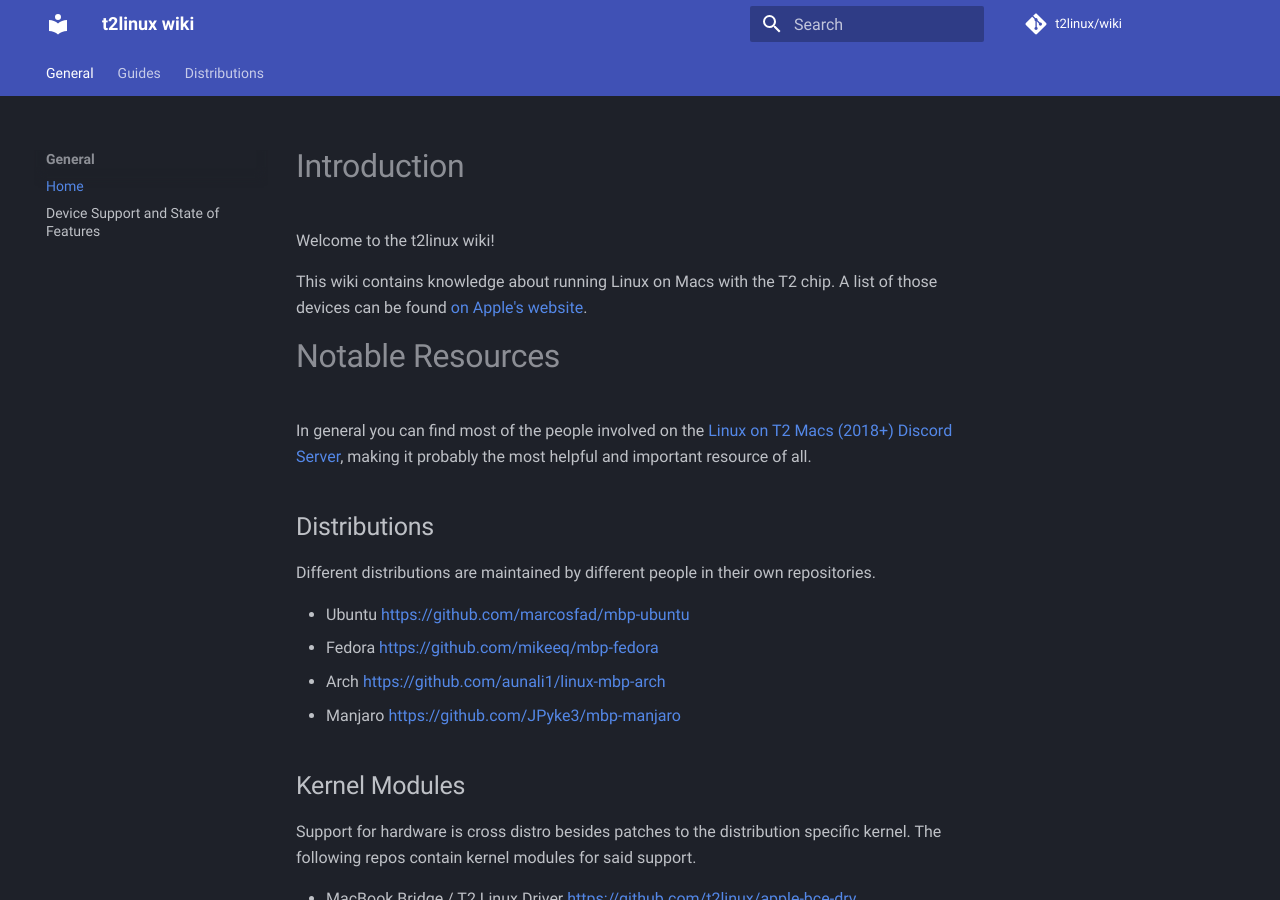
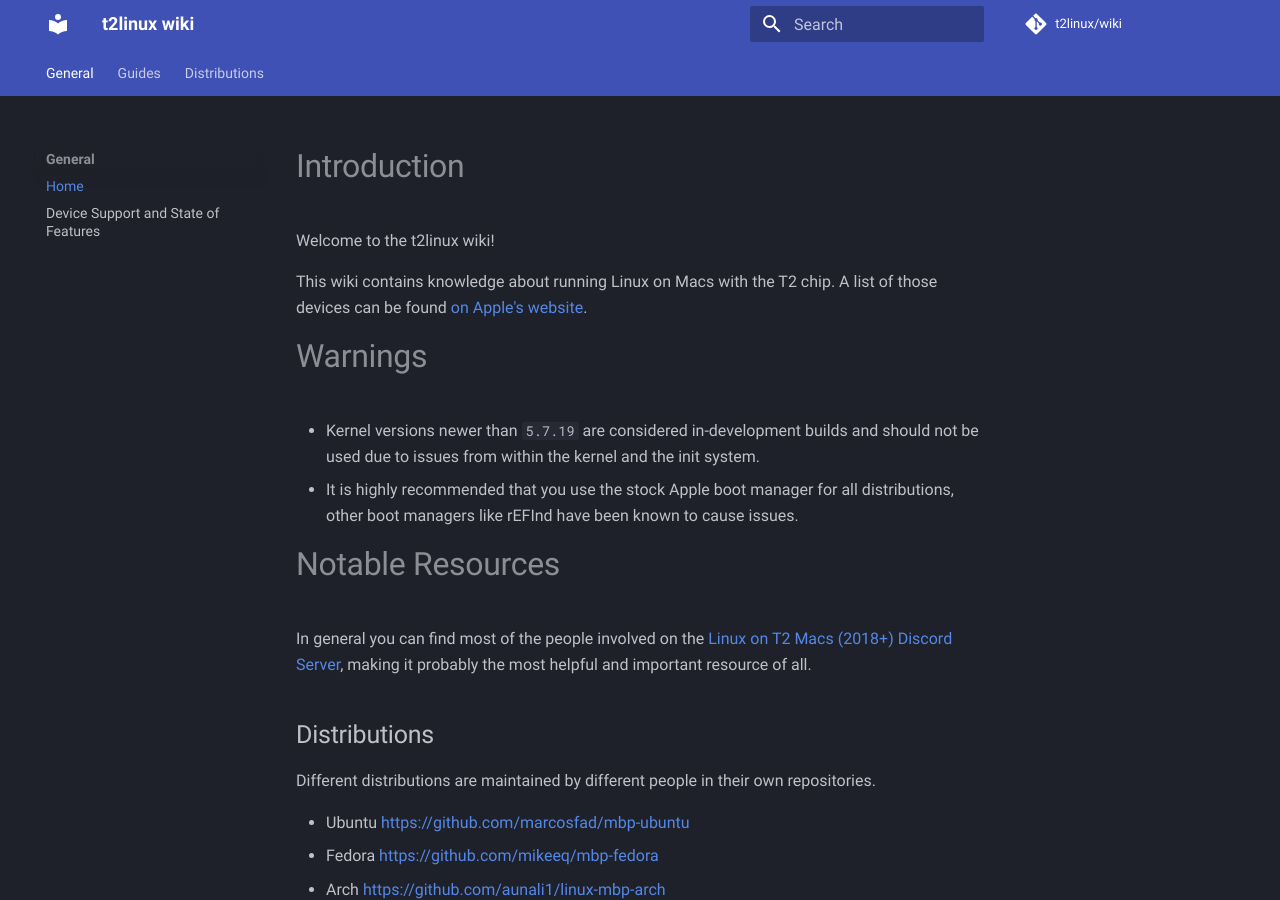
Before and after one commit to t2linux/wiki, an MkDocs documentation site: the page built from docs/index.md, in a window 1280 px wide and 900 px high. Built offline with MkDocs 1.6.1 and Material for MkDocs 9.7.7, drawn with Linux system fonts in a browser that asks for light colours; comment, search, counter and statistics services are not loaded.

Commit message:
General: Added warning section to the index page

```diff
--- a/docs/index.md
+++ b/docs/index.md
@@ -4,6 +4,11 @@ Welcome to the t2linux wiki!
 
 This wiki contains knowledge about running Linux on Macs with the T2 chip.
 A list of those devices can be found [on Apple's website](https://support.apple.com/en-us/HT208862).
+
+# Warnings
+
+- Kernel versions newer than `5.7.19` are considered in-development builds and should not be used due to issues from within the kernel and the init system.
+- It is highly recommended that you use the stock Apple boot manager for all distributions, other boot managers like rEFInd have been known to cause issues.
 
 # Notable Resources
 
```
